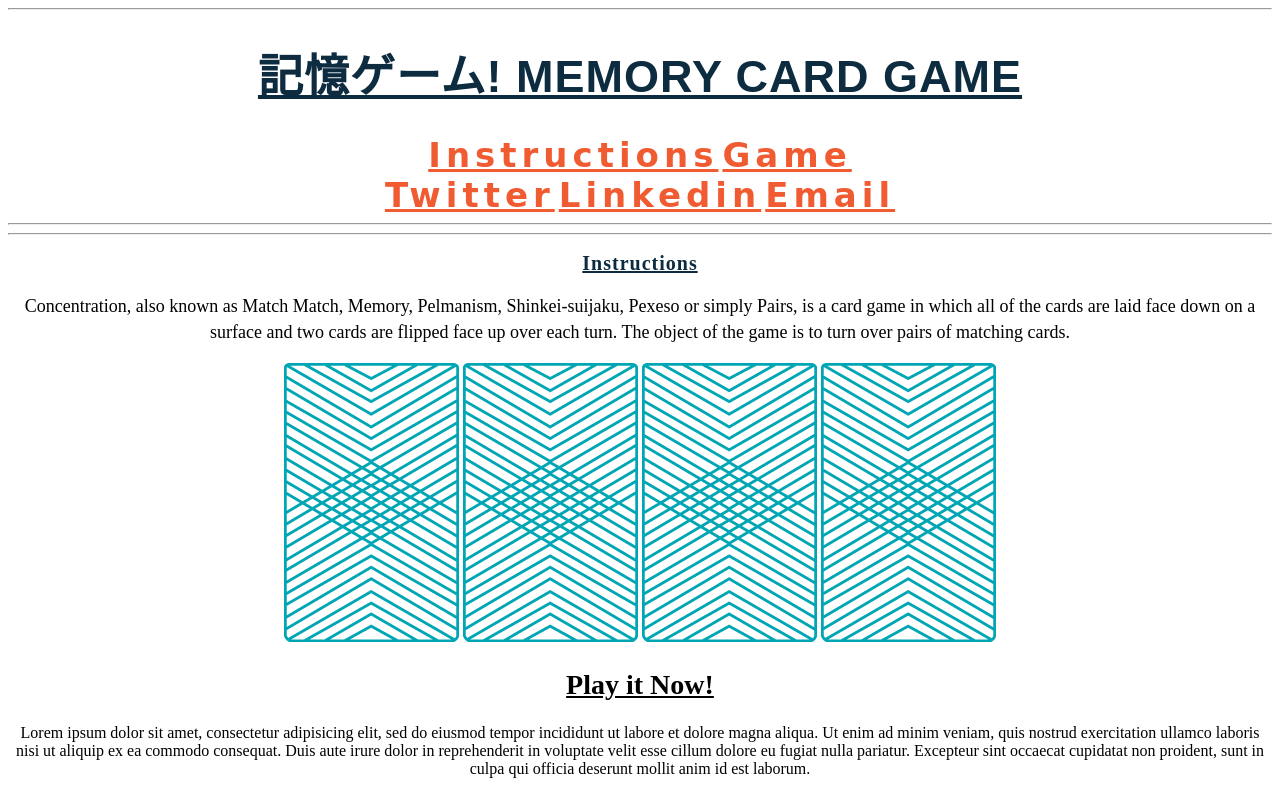
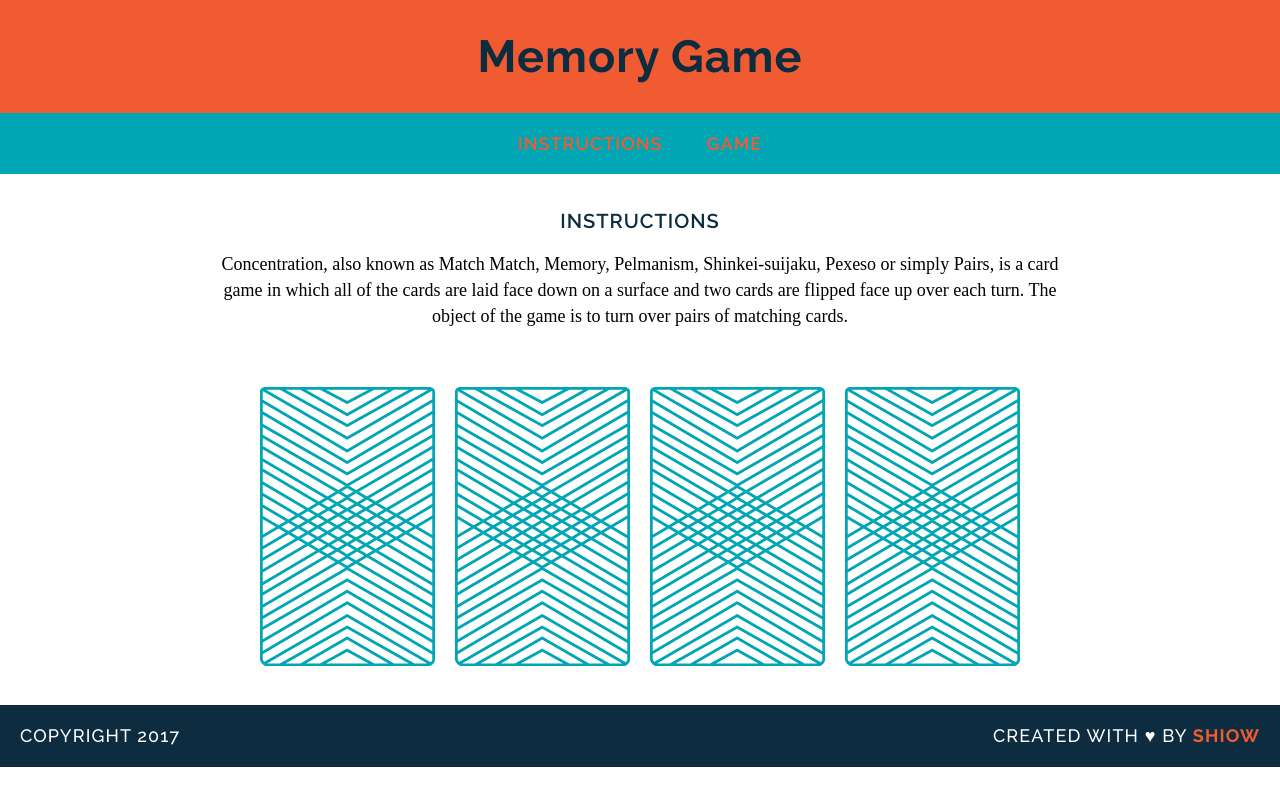
Before and after one commit to shiowwj/wdi-fundamentals-memorygame, a plain HTML site: page Memory_game/index.html in a window 1280 px wide. Drawn offline with Linux system fonts and the light colour scheme; a web font is replaced by a local one.

Commit message:
Created Game logic

```diff
--- a/Memory_game/css/cardgame.css
+++ /dev/null
@@ -1,57 +0,0 @@
-
-body{
-		text-align: center;
-}
-h1 {
-		/*
-		color: #0000FF;
-		background-color: #FFFF00;*/
-		font-family: 'Raleway', sans-serif;
-		color: #0D2C40;
-		letter-spacing: 1px;
-		font-weight; 400;
-		font-size: 45px;
-		text-decoration: underline;
-		text-transform: uppercase;
-
-}
-
-h2 {
-		font-size: 28px;
-		text-decoration: underline;
-		font-weight: bold;
-}
-
-/*p{
-		font-family: "Courier New", monospace;
-
-}*/
-
-/*a{
-		font-style:italic;
-		text-decoration: none;
-		font-family: 'Libre Barcode 39 Text', cursive;
-}*/
-#Instructions {
-	color:#0D2C40;
-	letter-spacing: 1px;
-	font-weight: 600;
-	font-size: 20px;
-}
-.important {
-	font-family: "Droid Serif";
-	/*font-family: 'Raleway', sans-serif;*/
-	/*color:#0D2C40;
-	letter-spacing: 1px;
-	font-weight: 600;*/
-	font-size: 18px;
-	line-height: 26px;
-}
-
-.menu {
-	font-family: 'Libre Barcode 39 Text', cursive;
-	color: #F15B31;
-	letter-spacing:5px;
-	font-weight: 600;
-	font-size: 34px;
-}
--- a/Memory_game/css/main.css
+++ b/Memory_game/css/main.css
@@ -1,29 +1,100 @@
 body {
-    text-align: center;
-}
-h1 {
-    color: #B0B2FF;
-    text-align: center;
-}
-p {
-     text-align: center;
-    color: B0B2FF;
-    border-style: solid;
-}
-#header {
-    text-align: center;
-    color: B0B2FF;
-    border-style: solid;
+  text-align:center;
+  margin:0;
 }
 
-.column {
-  float: left;
-  width: 50%;
+a{
+    text-decoration: none;
+    text-transform: uppercase;
+    font-family: 'Raleway', sans-serif;
+    color: #F15B31;
+    letter-spacing: 1px;
+    font-weight: 600;
+    font-size:18px;
+    margin: 0 20px 0 20px;
+    border-bottom: 2px solid transparent;
+  }
+
+a:hover {
+  border-color:white;
 }
 
-/* Clear floats after the columns */
-.row:after {
-  content: "";
-  display: table;
-  clear: both;
+h1{
+    font-family: 'Raleway', sans-serif;
+    color: #0D2C40;
+    letter-spacing: 1px;
+    font-weight; 400;
+    font-size: 45px;
+    margin:0;
 }
+
+h2 {
+    text-transform: uppercase;
+    font-family: 'Raleway', sans-serif;
+    color:#0D2C40;
+    letter-spacing: 1px;
+    font-weight: 600;
+    font-size: 20px;
+
+}
+
+p {
+  font-family: "Droid Serif";
+  font-size: 18px;
+  line-height: 26px;
+}
+
+header {
+  background-color: #F15B31;
+  font-color: #FFFFFF;
+  padding:30px 20px 30px 20px;
+  }
+
+nav {
+  background-color: #00A6B3;
+  font-color:#FFFFFF;
+  padding:20px 0 20px 0;
+  }
+
+main {
+  width:850px;
+  margin: 35px auto 35px;
+  }
+
+img {
+  margin:40px 8px 0 8px;
+}
+
+footer {
+  text-transform: uppercase;
+  padding: 0 20px 0 20px;
+  background: #0D2C40;
+  color: white;
+  font-size: 14px;
+  letter-spacing: .08em;
+  font-weight: 500;
+}
+
+.copyright {
+  font-family: 'Raleway', sans-serif;
+  float:left;
+}
+
+.message {
+  font-family: 'Raleway', sans-serif;
+  float:right;
+}
+
+.clearfix:after {
+visibility: hidden;
+display: block;
+content: " ";
+clear: both;
+height: 0;
+font-size: 0;
+}
+
+.name {
+  color:#F15B31;
+  font-weight: 700;
+}
--- a/Memory_game/index.html
+++ b/Memory_game/index.html
@@ -1,25 +1,24 @@
 <!DOCTYPE html>
 <html>
 <head>
-	<title>記憶ゲーム!</title>
-	<link href="https://fonts.googleapis.com/css?family=Libre+Barcode+39+Text" rel="stylesheet">
-	<link rel="stylesheet" type="text/css" href="css/cardgame.css"
-
+	<title>Memory Card Game</title>
+	<link rel="stylesheet" type="text/css" href="css/main.css">
+	<link href="https://fonts.googleapis.com/css?family=Droid+Serif|Raleway:400,500,600,700" rel="stylesheet">
 </head>
 <body>
-	<hr>
+	<header>
+	<h1>Memory Game</h1>
+	</header>
 
-	<h1>記憶ゲーム! Memory Card Game</h1>
+	<nav>
+	<a href="#Instructions">Instructions</a>
+	<a href="#">Game</a>
+	</nav>
 
-	<a class="menu" href="#">Instructions</a>
-	<a class="menu" href="#">Game</a><br>
-	<a class="menu" href="https://twitter.com/metavanity">Twitter</a>
-	<a class="menu" href="https://www.linkedin.com/in/shiow-wei-jun-a49932b3/">Linkedin</a>
-	<a class="menu" href="https://mail.google.com/mail/?view=cm&fs=1&to=jamesandshiow@gmail.com?subject=Say HI!">Email</a>
-	<hr>
-	<hr>
+	<main>
+
 	<h2 id="Instructions">Instructions</h2>
-		<p class="important">Concentration, also known as Match Match, Memory, Pelmanism, Shinkei-suijaku, Pexeso or simply Pairs, is a card game in which all of the cards are laid face down on a surface and two cards are flipped face up over each turn. The object of the game is to turn over pairs of matching cards.</p>
+	<p>Concentration, also known as Match Match, Memory, Pelmanism, Shinkei-suijaku, Pexeso or simply Pairs, is a card game in which all of the cards are laid face down on a surface and two cards are flipped face up over each turn. The object of the game is to turn over pairs of matching cards.</p>
 
 	<div>
 		<img src="images/back.png" alt="Queen of Diamonds">
@@ -28,32 +27,13 @@
 		<img src="images/back.png" alt="King of Hearts">
 	</div>
 
-	<h2>Play it Now!</h2>
-		<p>Lorem ipsum dolor sit amet, consectetur adipisicing elit, sed do eiusmod
-		tempor incididunt ut labore et dolore magna aliqua. Ut enim ad minim veniam,
-		quis nostrud exercitation ullamco laboris nisi ut aliquip ex ea commodo
-		consequat. Duis aute irure dolor in reprehenderit in voluptate velit esse
-		cillum dolore eu fugiat nulla pariatur. Excepteur sint occaecat cupidatat non
-		proident, sunt in culpa qui officia deserunt mollit anim id est laborum.</p>
+	</main>
 
+<footer class="clearfix">
+	<p class="copyright">Copyright 2017</p>
+	<p class="message">Created with &hearts; by <span class="name">SHIOW</span></p>
 
+</footer>
+<script src="js/main.js"></script>
 </body>
-
 </html>
-
-
-<!-- https://mail.google.com/https://mail.google.com/mail/?view=cm&fs=1&to=email@domain.com -->
-<!-- mailto:jamesandshiow@gmail.com?subject=Say HI! -->
-
-<!--
-	FONT
-	font-family,
-	font-size,
-	font-weight,
-	font-style,
-
-	Text
-	text-align,
-	text-decoration,
-	text-transform
-	 -->
--- /dev/null
+++ b/Memory_game/js/main.js
@@ -0,0 +1,7 @@
+var cardOne = "queen";
+var cardTwo = "king";
+var cardThree = "queen";
+var cardFour = "king";
+
+console.log("User flipped " + cardOne);
+console.log("User flipped " + cardFour);
--- /dev/null
+++ b/reset.css
@@ -0,0 +1,48 @@
+/* http://meyerweb.com/eric/tools/css/reset/
+   v2.0 | 20110126
+   License: none (public domain)
+*/
+
+html, body, div, span, applet, object, iframe,
+h1, h2, h3, h4, h5, h6, p, blockquote, pre,
+a, abbr, acronym, address, big, cite, code,
+del, dfn, em, img, ins, kbd, q, s, samp,
+small, strike, strong, sub, sup, tt, var,
+b, u, i, center,
+dl, dt, dd, ol, ul, li,
+fieldset, form, label, legend,
+table, caption, tbody, tfoot, thead, tr, th, td,
+article, aside, canvas, details, embed,
+figure, figcaption, footer, header, hgroup,
+menu, nav, output, ruby, section, summary,
+time, mark, audio, video {
+	margin: 0;
+	padding: 0;
+	border: 0;
+	font-size: 100%;
+	font: inherit;
+	vertical-align: baseline;
+}
+/* HTML5 display-role reset for older browsers */
+article, aside, details, figcaption, figure,
+footer, header, hgroup, menu, nav, section {
+	display: block;
+}
+body {
+	line-height: 1;
+}
+ol, ul {
+	list-style: none;
+}
+blockquote, q {
+	quotes: none;
+}
+blockquote:before, blockquote:after,
+q:before, q:after {
+	content: '';
+	content: none;
+}
+table {
+	border-collapse: collapse;
+	border-spacing: 0;
+}
```
Also changed, not shown: index.html (deleted, +0 -37 lines).
